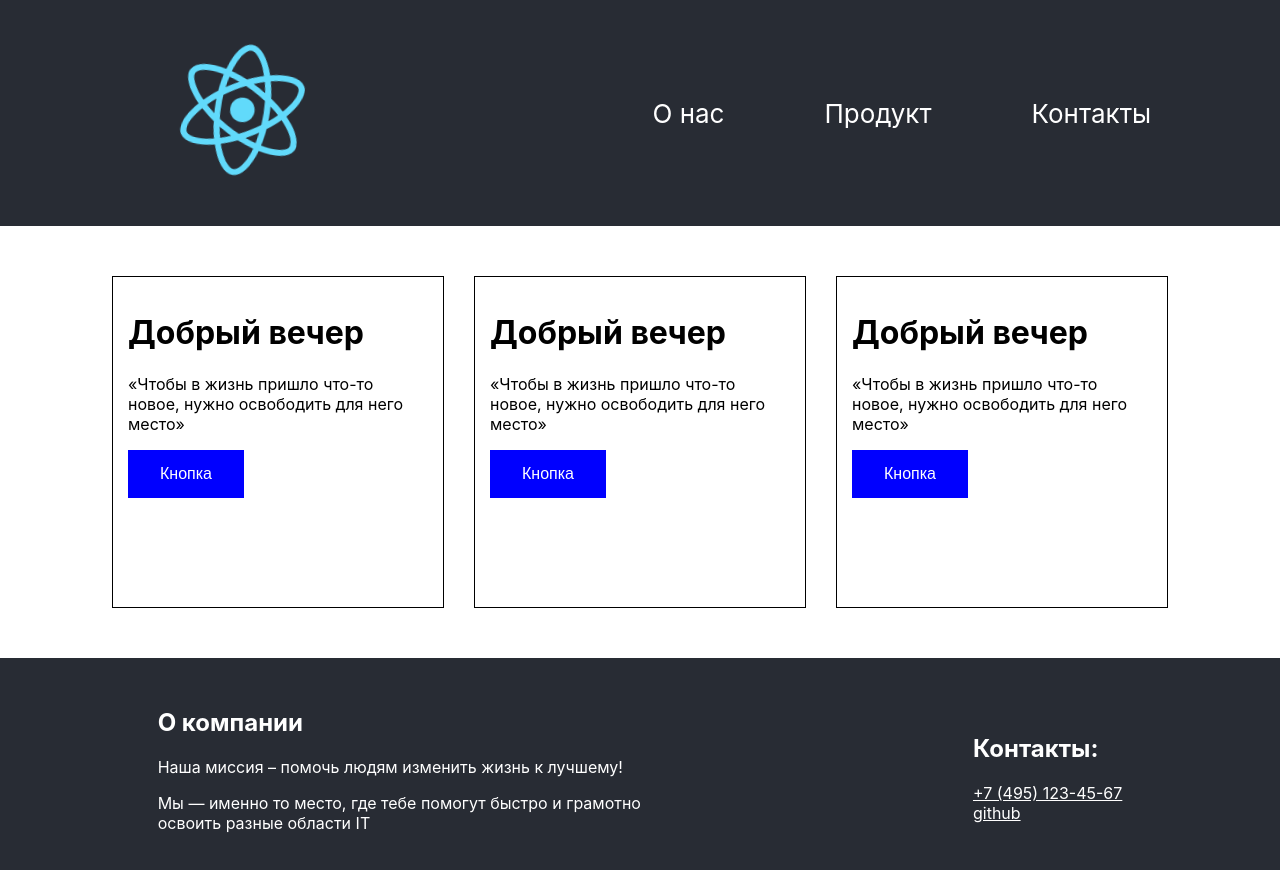
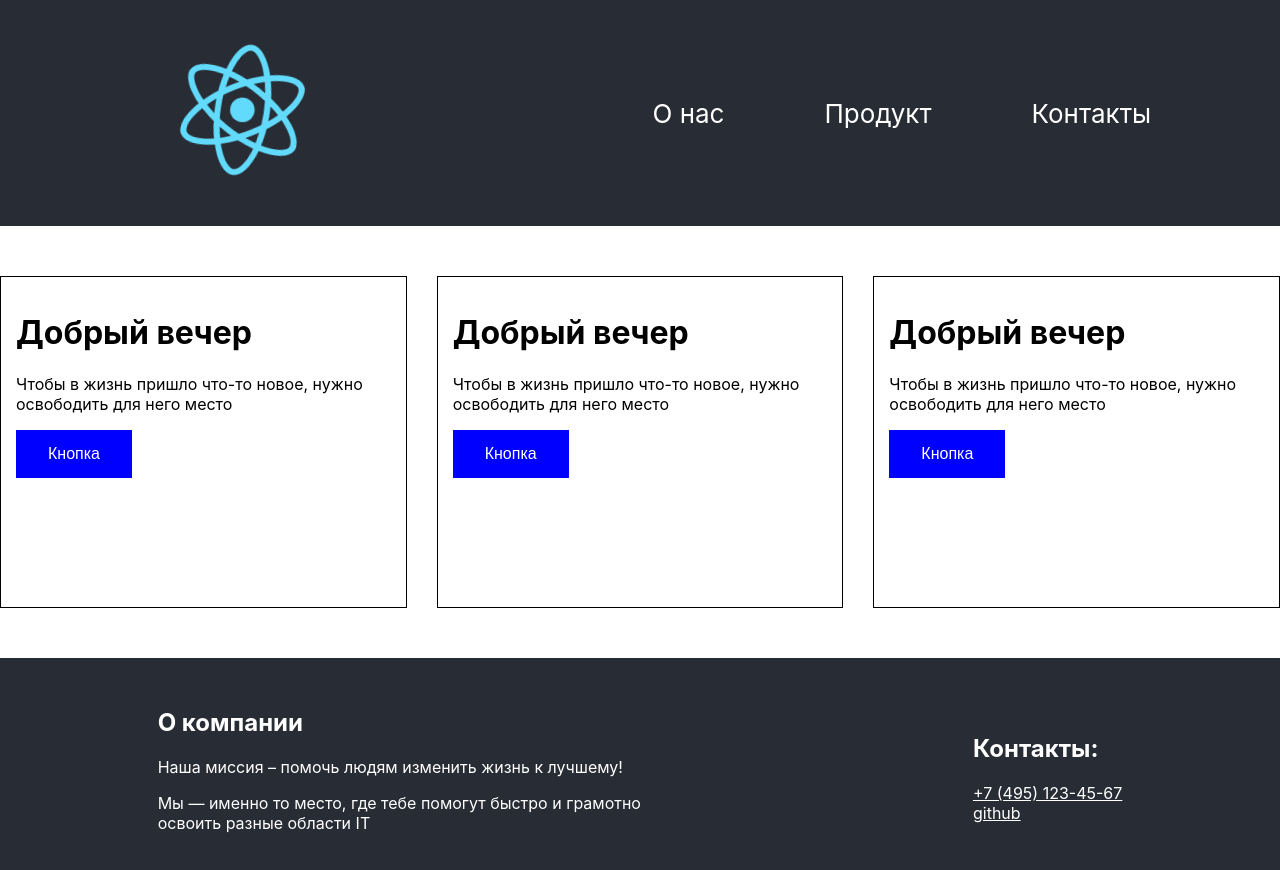
Before and after one commit to tatianaparkhanovich/lessons1, a React (Create React App) app: page / in a window 1280 px wide. Shown: the top 870 px of the page. Built offline with nearby package versions, Linux system fonts and the light colour scheme.

Commit message:
Add changing components

```diff
--- a/src/components/Main/Main.css
+++ b/src/components/Main/Main.css
@@ -1,13 +1,7 @@
-.Main {
+.App-main {
   display: flex;
   justify-content: center;
   gap: 30px;
   padding-top: 50px;
   padding-bottom: 50px;
 }
-.Section {
-  width: 300px;
-  height: 300px;
-  border: 1px solid black;
-  padding: 15px;
-}
--- a/src/components/Main/Main.js
+++ /dev/null
@@ -1,10 +0,0 @@
-import { Section } from "../section/Section";
-import "./Main.css";
-
-export const Main = (props) => (
-  <div className="Main">
-    <Section className="Section" />
-    <Section className="Section" />
-    <Section className="Section" />
-  </div>
-);
--- /dev/null
+++ b/src/components/Main/Main.jsx
@@ -0,0 +1,10 @@
+import { Section } from "../section/Section";
+import "./Main.css";
+
+export const Main = (props) => (
+  <div className="App-main">
+    <Section  title="Добрый вечер" text="Чтобы в жизнь пришло что-то новое, нужно освободить для него место" button="Кнопка"/>
+    <Section  title="Добрый вечер" text="Чтобы в жизнь пришло что-то новое, нужно освободить для него место" button="Кнопка"/>
+    <Section  title="Добрый вечер" text="Чтобы в жизнь пришло что-то новое, нужно освободить для него место" button="Кнопка"/>
+  </div>
+);
--- a/src/components/section/Section.css
+++ b/src/components/section/Section.css
@@ -1,4 +1,4 @@
-.Button {
+.button {
   border: none;
   color: white;
   background-color: blue;
@@ -8,6 +8,9 @@
   display: inline-block;
   font-size: 16px;
 }
-.Section {
-  width: 300px;
+.section {
+  width: 400px;
+  height: 300px;
+  border: 1px solid black;
+  padding: 15px;
 }
--- a/src/components/section/Section.js
+++ /dev/null
@@ -1,9 +0,0 @@
-import "./Section.css";
-
-export const Section = (props) => (
-  <div className="Section">
-    <h1>Добрый вечер</h1>
-    <p>«Чтобы в жизнь пришло что-то новое, нужно освободить для него место»</p>
-    <button className="Button">Кнопка</button>
-  </div>
-);
--- /dev/null
+++ b/src/components/section/Section.jsx
@@ -0,0 +1,9 @@
+import "./Section.css";
+
+export const Section = (props) => (
+    <div className="section">
+    <h1>{props.title}</h1>
+    <p>{props.text}</p>
+    <button className="button">{props.button}</button>
+    </div>
+);
```
Also changed, not shown: src/components/Footer/Footer.jsx (renamed from src/components/Footer/Footer.js).
